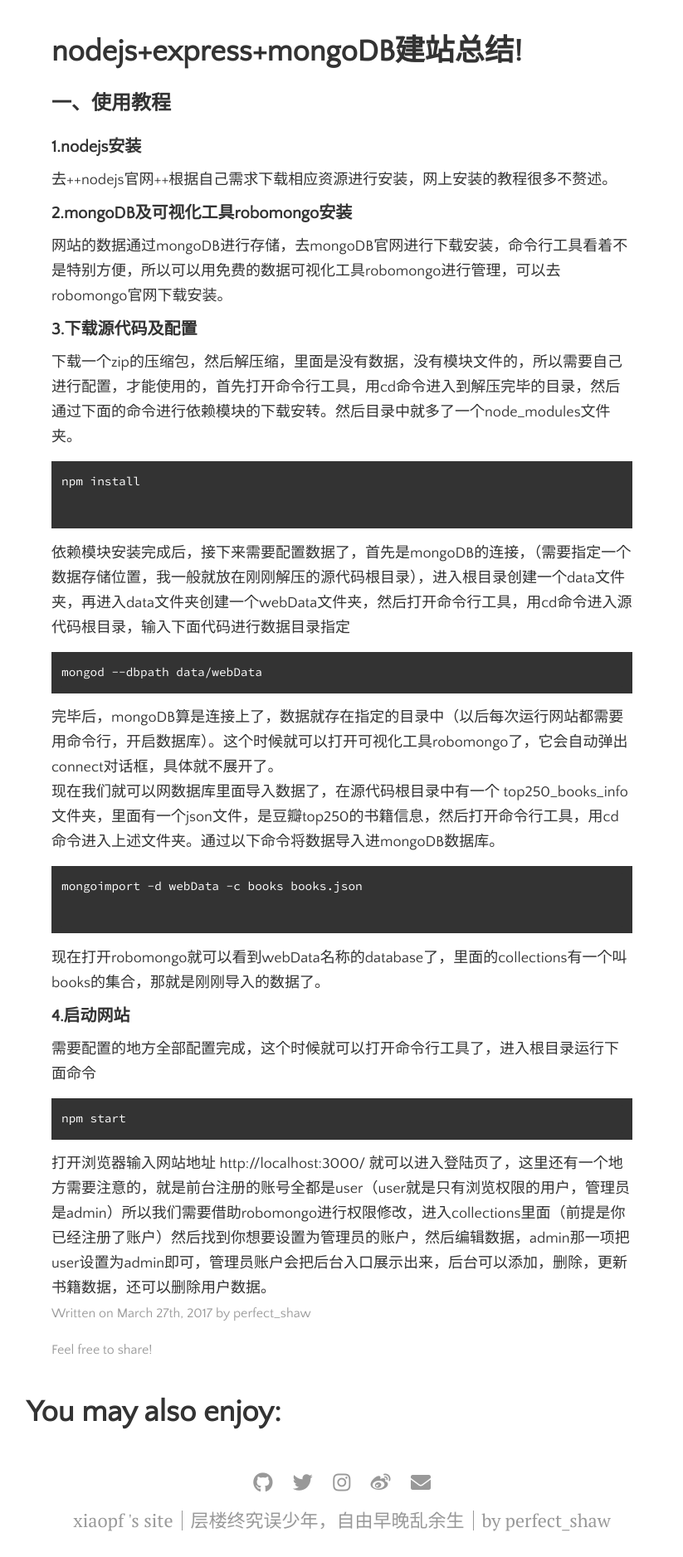
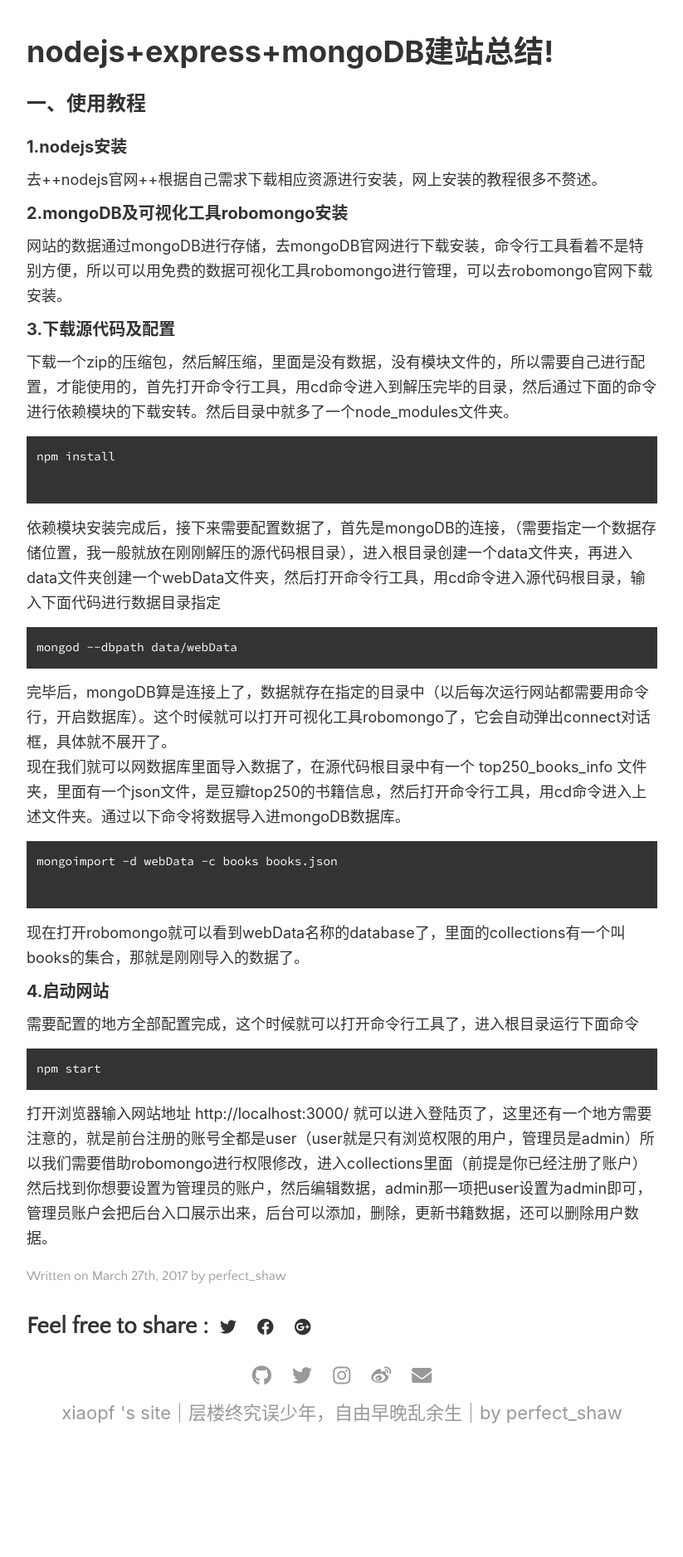
Before and after one commit to xiaopf/xiaopfoldblog, a Jekyll site: the page built from _posts/2017-03-27-welcome-to-jekyll.markdown, in a window 1280 px wide, cut to the strip 464-2341 px from the top of the page. Shown: the whole strip at 83% size, without its empty margins (228-1051 px from the left). Built offline with Jekyll 4.4.1, drawn with Linux system fonts in a browser that asks for light colours; nearby versions of some CDN libraries; comment, search, counter and statistics services are not loaded; after the commit the page ends 2212 px from its top, so only the background shows below that.

Commit message:
样式修改

```diff
--- a/_includes/social-sharing.html
+++ b/_includes/social-sharing.html
@@ -1,7 +1,16 @@
-<div class="post-date">Feel free to share!</div>
+
+<div class="post-share-msg">
+  <h1>Feel free to share :</h1>
+
   <div class="sharing-icons">
-    <a href="https://twitter.com/intent/tweet?text={{ page.title }}&amp;url={{ site.github.url }}{{ page.url }}&amp;via={{ site.author.twitter }}" target="_blank"><i class="fa fa-twitter" aria-hidden="true"></i></a>
-    <a href="https://www.facebook.com/sharer/sharer.php?u={{ site.github.url }}{{ page.url }}&amp;title={{ page.title }}" target="_blank"><i class="fa fa-facebook" aria-hidden="true"></i></a>
-    <a href="https://plus.google.com/share?url={{ site.github.url }}{{ page.url }}" target="_blank"><i class="fa fa-google-plus" aria-hidden="true"></i></a>
+    <a href="https://twitter.com/intent/tweet?text={{ page.title }}&amp;url={{ site.github.url }}{{ page.url }}&amp;via={{ site.author.twitter }}" target="_blank">
+      <i class="fab fa-twitter" aria-hidden="true"></i>
+    </a>
+    <a href="https://www.facebook.com/sharer/sharer.php?u={{ site.github.url }}{{ page.url }}&amp;title={{ page.title }}" target="_blank">
+      <i class="fab fa-facebook" aria-hidden="true"></i>
+    </a>
+    <a href="https://plus.google.com/share?url={{ site.github.url }}{{ page.url }}" target="_blank">
+      <i class="fab fa-google-plus" aria-hidden="true"></i>
+    </a>
   </div>
 </div>
--- a/_layouts/post.html
+++ b/_layouts/post.html
@@ -12,7 +12,7 @@
 
 {{ content }}
 
-<span class="post-date">
+<span class="post-bottom-date">
   Written on
   {% assign d = page.date | date: "%-d"  %}
   {{ page.date | date: "%B" }}
@@ -24,9 +24,10 @@
   {{ page.date | date: "%Y" }}
   by {{ site.author.name }}
 </span>
-{% include social-sharing.html %}
-{% include related-posts.html %}
-
-{% if page.comments %}
+<div class="container">
+  {% include social-sharing.html %}
+  <!-- {% include related-posts.html %} -->
+  {% if page.comments %}
   {% include disqus.html %}
-{% endif %}
+  {% endif %}
+</div>
--- a/css/main.css
+++ b/css/main.css
@@ -6,7 +6,24 @@
   margin: 0;
   padding: 0;
   height:100%;
-  font-family: "PT Serif", Georgia, "Times New Roman", serif;
+  font-family: -apple-system,
+                BlinkMacSystemFont,
+                "Helvetica Neue",
+                Arial,
+                "PingFang SC",
+                "Hiragino Sans GB",
+                STHeiti,
+                "Microsoft YaHei",
+                "Microsoft JhengHei",
+                "Source Han Sans SC",
+                "Noto Sans CJK SC",
+                "Source Han Sans CN",
+                "Noto Sans SC",
+                "Source Han Sans TC",
+                "Noto Sans CJK TC",
+                "WenQuanYi Micro Hei",
+                SimSun,
+                sans-serif;
   font-size: 18px;
   color: #fff;
   line-height: 1.75rem;
@@ -16,7 +33,6 @@
   color: #333;
 }
 h1, h2, h3, h4, h5, h6,p,span {
-  font-family: "Quattrocento Sans", sans-serif;
   color: #333;
   margin:0;
   padding: 0;
@@ -45,11 +61,6 @@
   height: 460px;
   background-color: rgba(0, 0, 0, 0.4)
 }
-
-.masthead {
-  font-family: "Quattrocento Sans", sans-serif;
-}
-
 
 .masthead-title {
   margin: 0 auto;
@@ -116,7 +127,7 @@
   width: 760px;
 }
 .post-container {
-  padding: 30px 30px 0 30px;
+  padding: 30px 0 0 0;
 }
 .post-container h1,
 .post-container h2,
@@ -160,6 +171,13 @@
   list-style: none;
   border-bottom: 1px dashed grey;
 }
+
+.post-container .posts p {
+  color: #a3a3a3;
+  font-style: italic;
+}
+
+
 .posts p a:hover {
   color: #009ad6;
 }
@@ -167,13 +185,36 @@
   color: #009ad6;
 }
 
-.post-date {
-  display: block;
-  margin-bottom: 12px;
+.post-bottom-date {
+  display:block;
+  margin: 15px 0;
+  font-style: initial;
   color: #9a9a9a;
   font-family: 'Quattrocento Sans', sans-serif;
   font-size:16px;
 }
+.post-share-msg {
+  display: block;
+  margin: 15px 0;
+  font-style: initial;
+  color: #333;
+  font-family: 'Quattrocento Sans', sans-serif;
+  font-size: 16px;
+}
+.post-share-msg h1{
+  display:inline-block;
+  vertical-align: center;
+}
+.sharing-icons {
+  display: inline-block;
+  vertical-align: center;
+  font-size: 16px;
+}
+.sharing-icons a{
+  font-size: 20px;
+  margin:0 10px;
+}
+
 
 @media (max-width: 800px) {
   .container{
@@ -227,25 +268,39 @@
     margin-bottom: 1rem;
   }
 
-  .post-date {
-    margin-bottom: 0.6rem;
-    font-size: 0.6rem;
+  .post-bottom-date {
+    margin: 0.6rem 0 0 0;
+    font-size:0.8rem;
+  }
+
+  .post-share-msg {
+    margin: 0.6rem 0;
+    font-size: 0.8rem;
+  }
+
+  .sharing-icons {
+    font-size: 0.65rem;
+  }
+
+  .sharing-icons a {
+    font-size: 1rem;
+    margin: 0 0.5rem;
   }
 
 }
 
-.related {
+/* .related {
   padding-bottom: 2rem;
 }
 
 .related-posts {
   padding-left: 0px;
   list-style: none;
-}
+} */
 
-.related-posts a {
+/* .related-posts a {
   text-decoration: none;
-}
+} */
 
 
 /*
@@ -305,7 +360,7 @@
 .footer {
   color: #999;
   text-align: center;
-  margin:0 0 20px 0;
+  margin:10px 0 20px 0;
 }
 
 
@@ -342,7 +397,7 @@
     margin: 0 0 1rem 0;
   }
   .footer-text {
-    margin:0 0 0.9rem 0;
+    margin:0.2rem 0 0.9rem 0;
   }
   .footer-text a {
     border:none;
```
Also changed, not shown: _posts/2017-01-11-js-sort.md (+1 -0 lines), index.html (+4 -4 lines).
